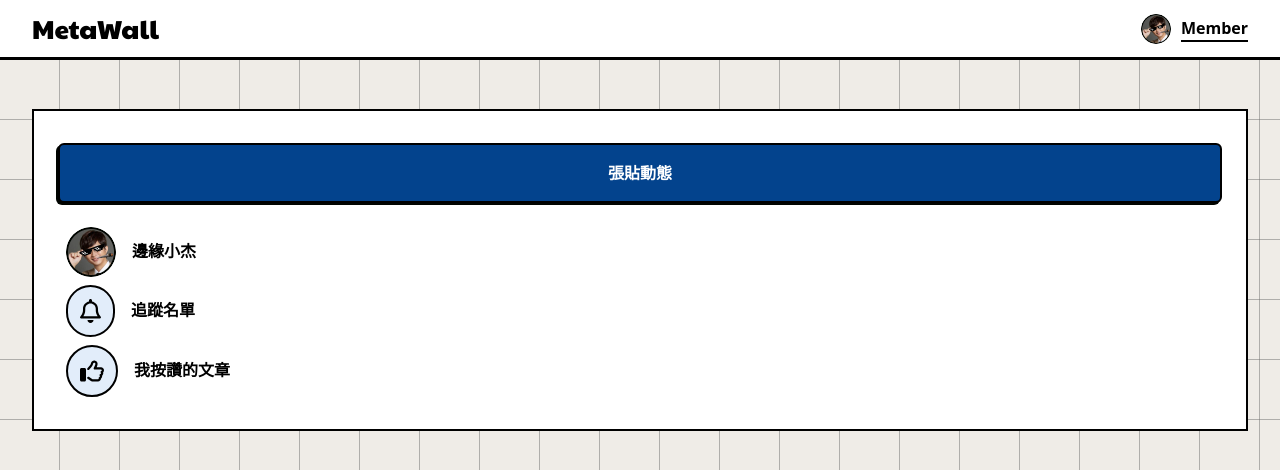
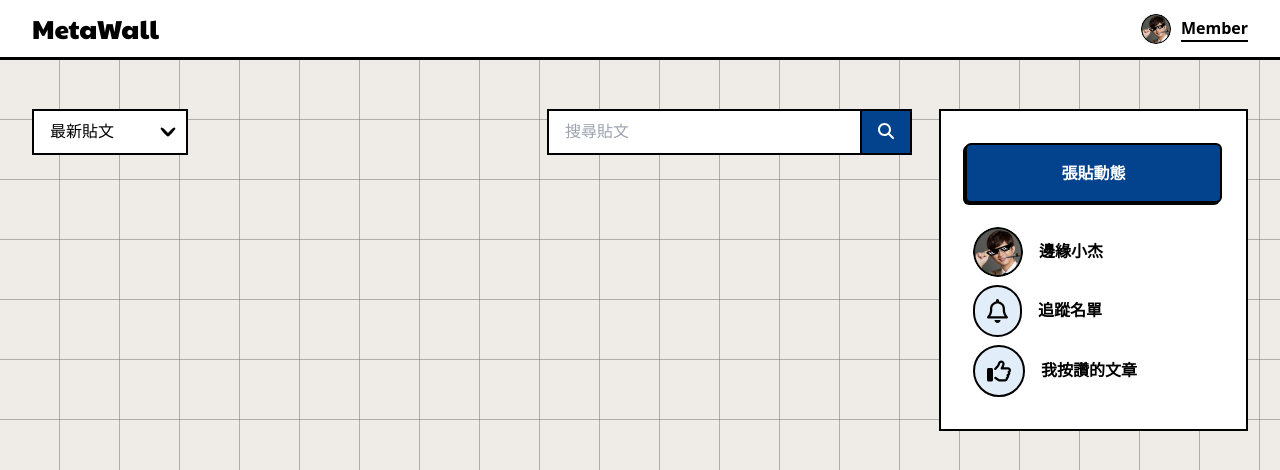
Before and after one commit to Jing0717/metawall-fe, a React (Create React App) app: page /home in a window 1280 px wide. Shown: the top 470 px of the page. Built offline with nearby package versions, Linux system fonts and the light colour scheme; a web font is replaced by a local one.

Commit message:
[feat] add Filter and Search

```diff
--- /dev/null
+++ b/src/Components/Filter.js
@@ -0,0 +1,11 @@
+import React from 'react';
+
+const Filter = () => {
+  return (
+    <select className='appearance-none h-[46px] max-w-[156px] border-black border-2 px-4 bg-white w-full'>
+      <option value='最新貼文'>最新貼文</option>
+    </select>
+  );
+};
+
+export default Filter;
--- a/src/Components/MainLayout.js
+++ b/src/Components/MainLayout.js
@@ -6,7 +6,7 @@ const MainLayout = ({ children }) => {
   return (
     <main className='linear-gradient h-screen'>
       <Header />
-      <section className='container pt-[49px]'>
+      <section className='container flex pt-[49px] justify-between'>
         {children}
         <Sider />
       </section>
--- /dev/null
+++ b/src/Components/Search.js
@@ -0,0 +1,46 @@
+import React, { useState } from 'react';
+import { FontAwesomeIcon } from '@fortawesome/react-fontawesome';
+import { faMagnifyingGlass } from '@fortawesome/free-solid-svg-icons';
+
+const Search = () => {
+  const [inputValue, setInputValue] = useState('');
+
+  const handleSubmit = (event) => {
+    event.preventDefault();
+    console.log(inputValue);
+  };
+  return (
+    <>
+      <form
+        className='flex h-[46px] w-full max-w-[365px] absolute right-0'
+        onSubmit={handleSubmit}
+      >
+        <input
+          className='border-black border-2 py-3 pl-4 w-full'
+          type='text'
+          placeholder='搜尋貼文'
+          value={inputValue}
+          onChange={(event) => setInputValue(event.target.value)}
+        />
+        <button
+          className='border-black border-y-2 border-r-2 bg-[#03438D]  text-white py-3 px-4'
+          type='submit'
+        >
+          <FontAwesomeIcon icon={faMagnifyingGlass} className='mb-1' />
+        </button>
+      </form>
+      {/* <input
+        type='text'
+        name=''
+        id=''
+        placeholder='搜尋貼文'
+        className='pl-4 py-3 w-full border-black border-2'
+      />
+      <button className='bg-[#03438D] w-11 h-11'>
+        <FontAwesomeIcon icon={faMagnifyingGlass} />
+      </button> */}
+    </>
+  );
+};
+
+export default Search;
--- a/src/Components/Sider.js
+++ b/src/Components/Sider.js
@@ -1,13 +1,12 @@
 import React from 'react';
 import user from '../assets/user.png';
 import { FontAwesomeIcon } from '@fortawesome/react-fontawesome';
-import { faCoffee } from '@fortawesome/free-solid-svg-icons';
 import { faBell } from '@fortawesome/free-regular-svg-icons';
 import { faThumbsUp } from '@fortawesome/free-regular-svg-icons';
 
 const Sider = () => {
   return (
-    <aside className='hidden sm:flex flex-col border-2 border-black bg-white py-8 px-6'>
+    <aside className='hidden ml-[27px] md:flex flex-col border-2 border-black bg-white py-8 px-6 min-w-[309px]'>
       <button className='border-2 border-black rounded-md py-4 bg-[#03438D] text-white shadow-btn font-mono font-bold mb-6'>
         張貼動態
       </button>
--- a/src/Components/index.js
+++ b/src/Components/index.js
@@ -2,3 +2,5 @@ export { default as MainLayout } from './MainLayout';
 export { default as LoginLayout } from './LoginLayout';
 export { default as Header } from './Header';
 export { default as Sider } from './Sider';
+export { default as Filter } from './Filter';
+export { default as Search } from './Search';
--- a/src/Pages/Home.js
+++ b/src/Pages/Home.js
@@ -1,11 +1,18 @@
 import React from 'react';
-import { MainLayout } from '../Components';
+import { MainLayout, Filter, Search } from '../Components';
 
 const Home = () => {
   return (
     <section className=''>
       <MainLayout>
-
+        <section className='flex gap-3 justify-between w-full'>
+          <div className='w-1/3 md:w-5/12'>
+            <Filter />
+          </div>
+          <div className='w-2/3 md:w-6/12 relative'>
+            <Search />
+          </div>
+        </section>
       </MainLayout>
     </section>
   );
--- a/src/index.css
+++ b/src/index.css
@@ -11,3 +11,10 @@
   background-size: 60px 60px;
   background-color: #efece7;
 }
+
+.appearance-none {
+  background-image: url("./assets/arrow.svg");
+  background-position: right 10px top 50%;
+  background-repeat: no-repeat;
+  background-size: 1rem;
+}
--- a/tailwind.config.js
+++ b/tailwind.config.js
@@ -8,7 +8,7 @@ module.exports = {
       center: true,
       padding: {
         DEFAULT: '1rem',
-        sm: '2rem',
+        lg: '2rem',
       },
     },
     extend: {
```
Also changed, not shown: src/assets/arrow.svg (added).
